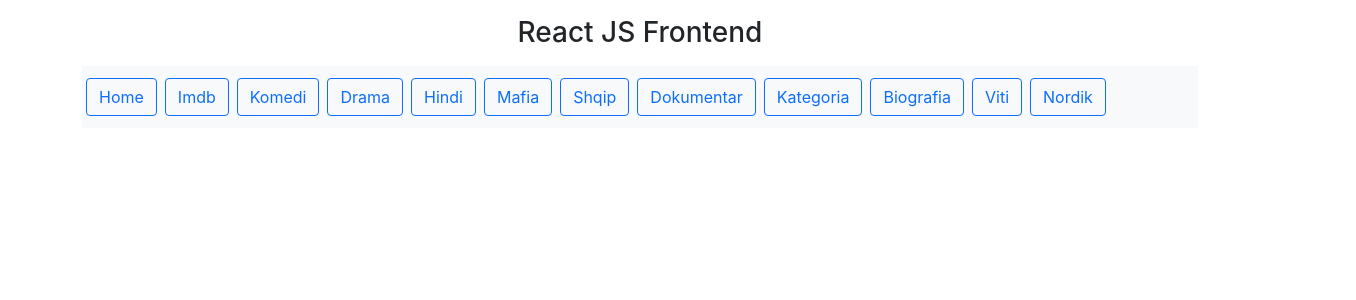
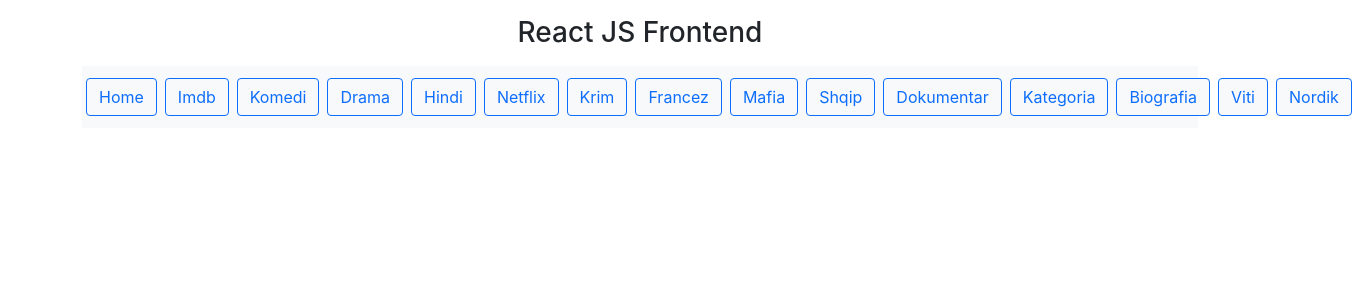
Before and after one commit to ErmalCahanaj/Lab1, a React (Create React App) app in the folder ui/my-app/: page / in a window 1280 px wide. Shown: the top 300 px of the page, 1356 px wide, since content can reach past the window. Built offline with nearby package versions, Linux system fonts and the light colour scheme.

Commit message:
Update App.js
Shtimi i routes per 3 crudat

```diff
--- a/ui/my-app/src/App.js
+++ b/ui/my-app/src/App.js
@@ -12,6 +12,9 @@ import {Kategoria} from './Kategoria';
 import {Biografia} from './Biografia';
 import { Viti } from "./Viti";
 import { Nordik } from "./Nordik";
+import {Krim} from './Krim';
+import {Netflix} from './Netflix';
+import {Francez} from './Francez';
 
 
 import {BrowserRouter, Route, Routes ,NavLink} from 'react-router-dom';
@@ -57,6 +60,22 @@ function App() {
                 Hindi
               </NavLink>
             </li>
+      <li className="nav-item- m-1">
+            <NavLink className="btn btn-light btn-outline-primary" to="/Netflix">
+              Netflix
+            </NavLink>
+          </li>
+
+          <li className="nav-item- m-1">
+            <NavLink className="btn btn-light btn-outline-primary" to="/Krim">
+              Krim
+            </NavLink>
+          </li>
+          <li className="nav-item- m-1">
+            <NavLink className="btn btn-light btn-outline-primary" to="/Francez">
+              Francez
+            </NavLink>
+          </li>
               <li className="nav-item- m-1">
             <NavLink className="btn btn-light btn-outline-primary" to="/Mafia">
               Mafia
@@ -103,6 +122,9 @@ function App() {
        <Route exact path='/Home' element={<Home/>}/>
         <Route exact path='/Imdb' element={<Imdb/>}/>
         <Route exact path='/Komedi' element={<Komedi/>}/>
+       <Route exact path='/Netflix' element={<Netflix/>}/>
+        <Route exact path='/Krim' element={<Krim/>}/>
+        <Route exact path='/Francez' element={<Francez/>}/>
            <Route exact path="/Drama" element={<Drama />} />
           <Route exact path="/Hindi" element={<Hindi />} />
          <Route exact path='/Mafia' element={<Mafia/>}/>
@@ -113,6 +135,7 @@ function App() {
           <Route exact path="/Viti" element={<Viti />} />
           <Route exact path="/Nordik" element={<Nordik />} />
 
+
       </Routes>
     </div>
     </BrowserRouter>
```
